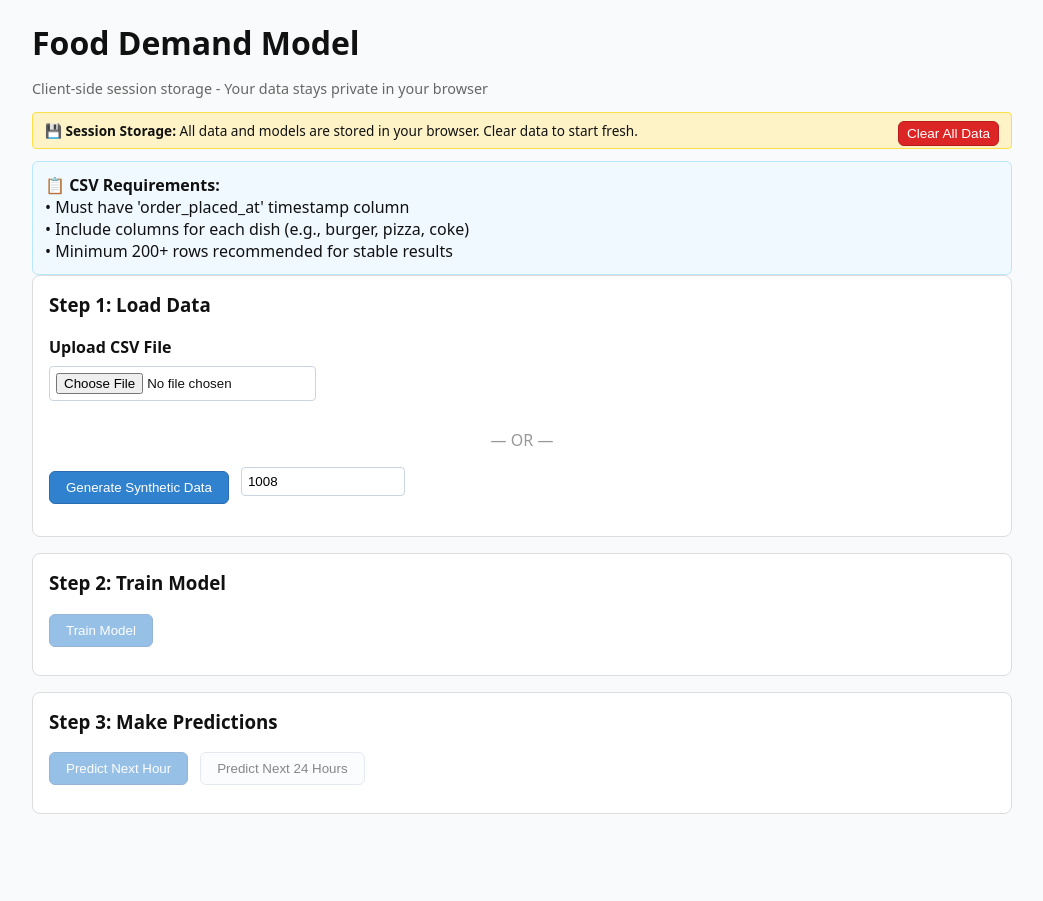
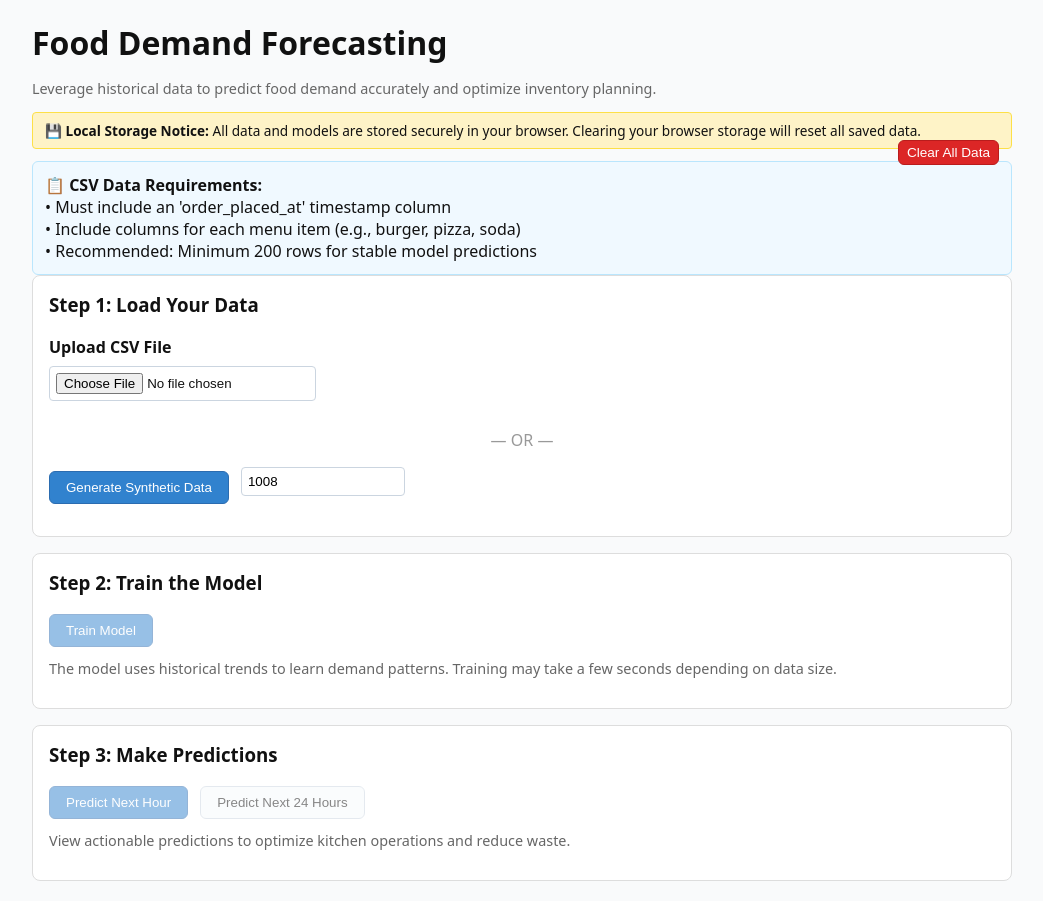
Before and after one commit to prazwal1/Food-App, a plain HTML site: page index.html in a window 1280 px wide. Shown: the whole page, without its empty margins (118-1161 px from the left). Before the commit the page ends 834 px from the top, so only its background shows below. Drawn offline with Linux system fonts and the light colour scheme.

Commit message:
Updated Index

```diff
--- a/index.html
+++ b/index.html
@@ -2,7 +2,7 @@
 <html lang="en">
 <head>
     <meta charset="utf-8" />
-    <title>Food Demand</title>
+    <title>Food Demand Forecasting</title>
     <meta name="viewport" content="width=device-width,initial-scale=1" />
     <style>
         body { font-family: system-ui, -apple-system, "Segoe UI", Roboto, Arial; margin: 20px; color:#111; background:#f9fafb }
@@ -31,25 +31,25 @@
 </head>
 <body>
     <div class="container">
-        <h1>Food Demand Model</h1>
-        <p class="muted">Client-side session storage - Your data stays private in your browser</p>
+        <h1>Food Demand Forecasting</h1>
+        <p class="muted">Leverage historical data to predict food demand accurately and optimize inventory planning.</p>
 
         <div class="storage-info">
-            💾 <strong>Session Storage:</strong> All data and models are stored in your browser. Clear data to start fresh.
+            💾 <strong>Local Storage Notice:</strong> All data and models are stored securely in your browser. Clearing your browser storage will reset all saved data.
             <button id="clearStorage" class="danger" style="float:right; padding:4px 8px; font-size:0.85rem">Clear All Data</button>
         </div>
 
         <!-- Requirements Info -->
         <div class="info-box">
-            <strong>📋 CSV Requirements:</strong><br>
-            • Must have 'order_placed_at' timestamp column<br>
-            • Include columns for each dish (e.g., burger, pizza, coke)<br>
-            • Minimum 200+ rows recommended for stable results
+            <strong>📋 CSV Data Requirements:</strong><br>
+            • Must include an 'order_placed_at' timestamp column<br>
+            • Include columns for each menu item (e.g., burger, pizza, soda)<br>
+            • Recommended: Minimum 200 rows for stable model predictions
         </div>
 
         <!-- Data Input Card -->
         <div class="card">
-            <h3 style="margin-top:0">Step 1: Load Data</h3>
+            <h3 style="margin-top:0">Step 1: Load Your Data</h3>
 
             <label for="csvFile">Upload CSV File</label>
             <input id="csvFile" type="file" accept=".csv" />
@@ -67,10 +67,11 @@
 
         <!-- Training Card -->
         <div class="card">
-            <h3 style="margin-top:0">Step 2: Train Model</h3>
+            <h3 style="margin-top:0">Step 2: Train the Model</h3>
             <button id="trainBtn" disabled>Train Model</button>
             <span id="trainSpinner" style="display:none" class="spinner"></span>
             <div id="trainResult" style="margin-top:12px"></div>
+            <p class="muted" style="margin-top:8px">The model uses historical trends to learn demand patterns. Training may take a few seconds depending on data size.</p>
         </div>
 
         <!-- Predictions Card -->
@@ -82,6 +83,7 @@
                 <span id="predictSpinner" style="display:none" class="spinner"></span>
             </div>
             <div id="predictResult" style="margin-top:12px"></div>
+            <p class="muted" style="margin-top:8px">View actionable predictions to optimize kitchen operations and reduce waste.</p>
         </div>
 
     </div>
```
